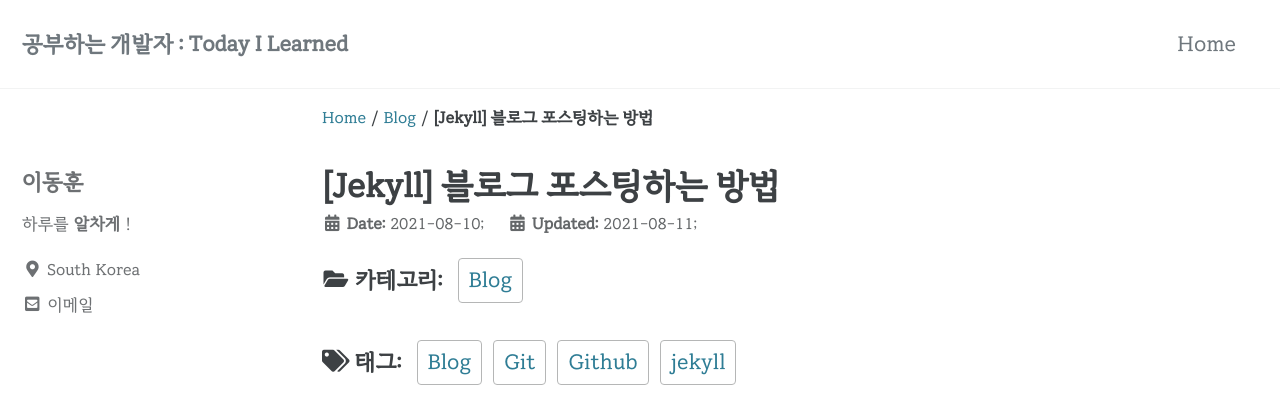
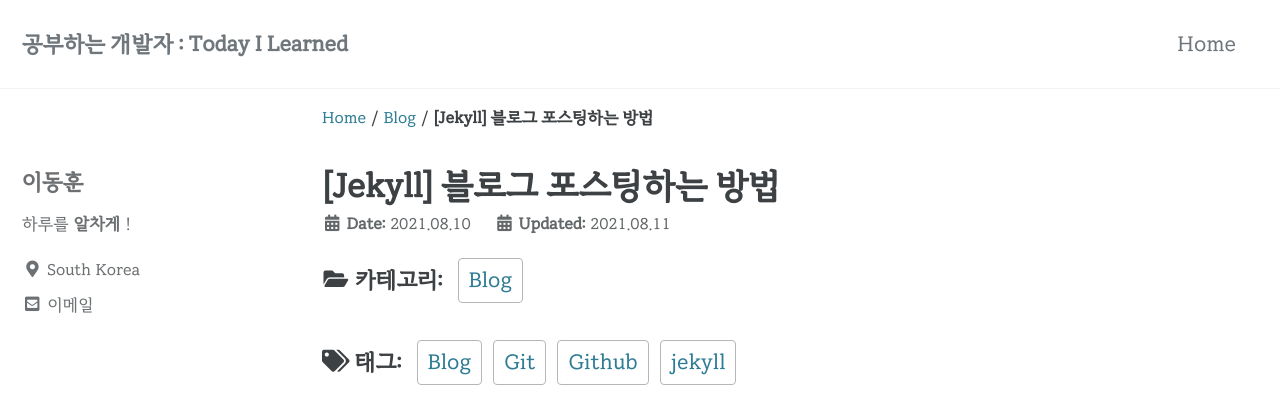
Before and after one commit to gchlee2/gchlee2.github.io, a Jekyll site: the page built from _posts/2021-08-10-my-first-post.md, in a window 1280 px wide and 900 px high. Shown: the top 404 px of the window. Built offline with Jekyll 4.4.1, drawn with Linux system fonts in a browser that asks for light colours; cached includes are drawn as plain includes.

Commit message:
날짜 포맷 수정

```diff
--- a/_includes/page__date.html
+++ b/_includes/page__date.html
@@ -8,8 +8,8 @@
 -->
 <p class="page__meta">
   <strong><i class="fas fa-fw fa-calendar-alt" aria-hidden="true"></i> {{ site.data.ui-text[site.locale].reg_date_label | default: "Updated:" }}</strong>
-  <time class="dt-published" datetime="{{ page.date | date: '%Y-%m-%d;' }}">{{ page.date | date: '%Y-%m-%d;' }}</time>
+  <time class="dt-published" datetime="{{ page.date | date: '%Y-%m-%d;' }}">{{ page.date | date: '%Y.%m.%d' }}</time>
   &nbsp;&nbsp;&nbsp;
   <strong><i class="fas fa-fw fa-calendar-alt" aria-hidden="true"></i> {{ site.data.ui-text[site.locale].date_label | default: "Updated:" }}</strong>
-  <time class="dt-published" datetime="{{ page.last_modified_at | date: '%Y-%m-%d;' }}">{{ page.last_modified_at | date: '%Y-%m-%d;' }}</time>
+  <time class="dt-published" datetime="{{ page.last_modified_at | date: '%Y-%m-%d;' }}">{{ page.last_modified_at | date: '%Y.%m.%d' }}</time>
 </p>
```
